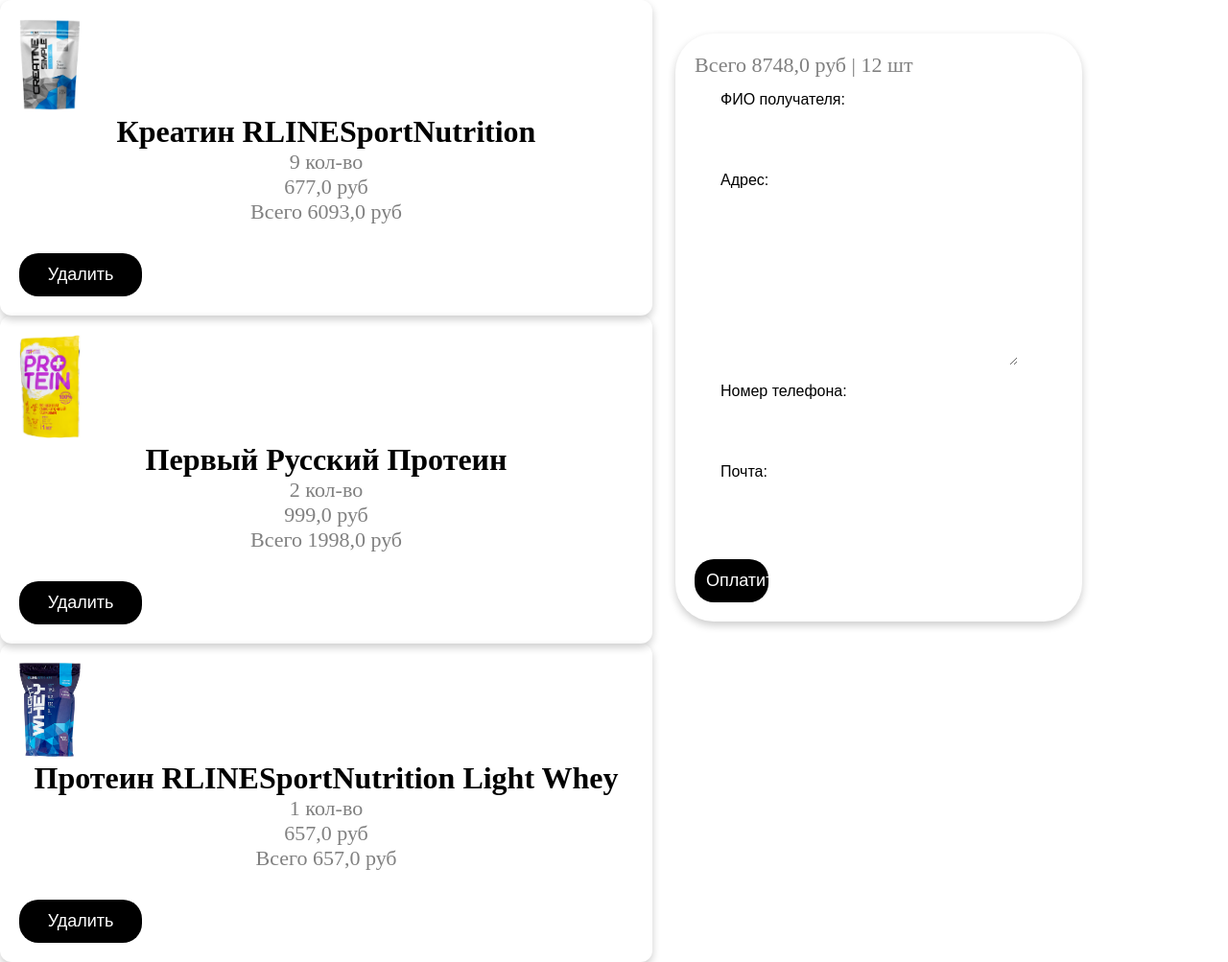
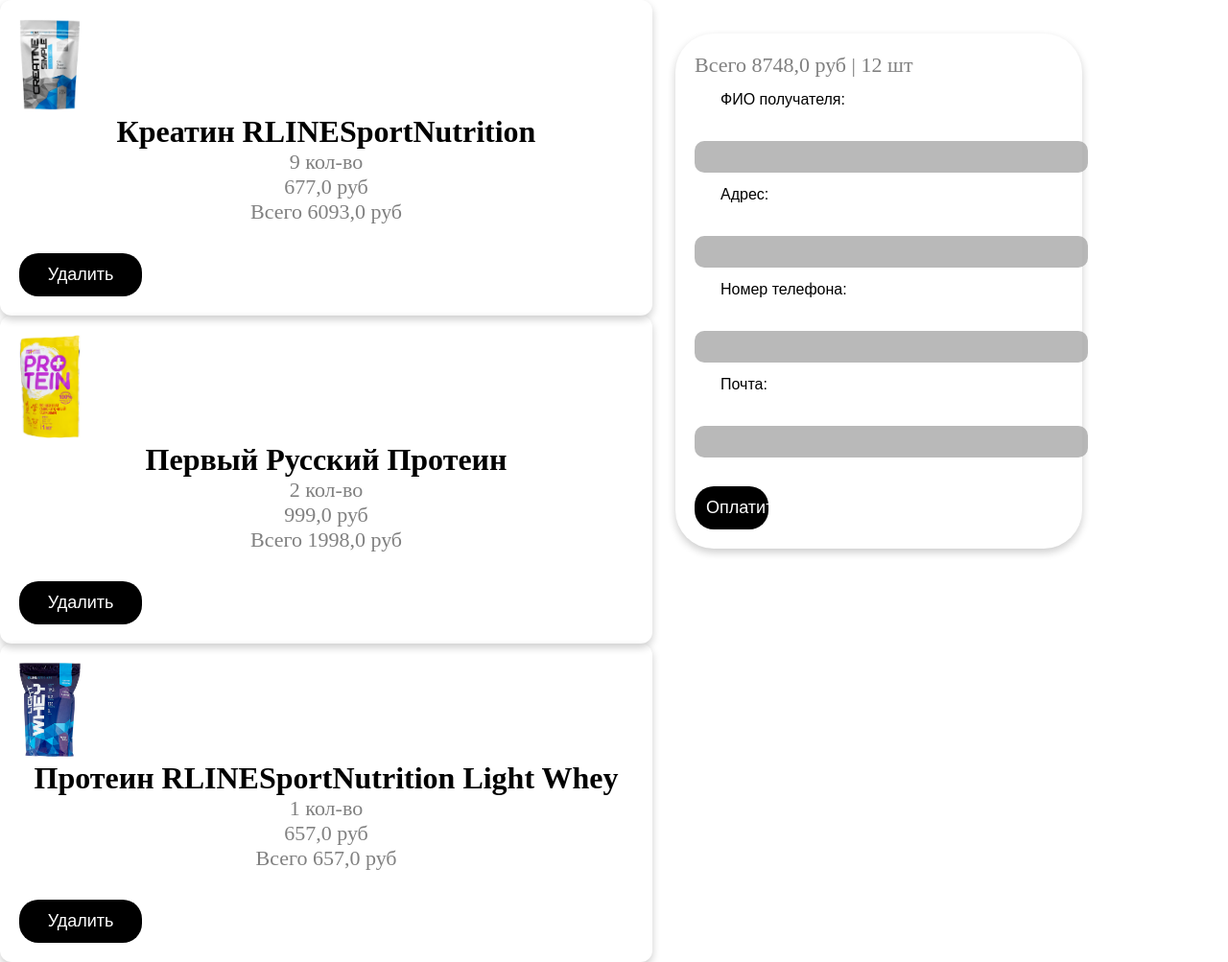
Before and after one commit to MorZLE/MAGaz, a Django app: page /basket/ in a window 1280 px wide. Shown: the part 45-1048 px from the top of the page at 96% size. Run offline with Django 4.2, Linux system fonts and the light colour scheme; data comes from the database, SQL or seed files in the repository.

Commit message:
заказ 1.2

```diff
--- a/magaz/starmart/forms.py
+++ b/magaz/starmart/forms.py
@@ -30,4 +30,10 @@ class LoginUserForm(AuthenticationForm):
 class OrderData(forms.ModelForm):
     class Meta:
         model = RecipientData
-        fields = "__all__"
+        fields = ('recipient', 'address', 'number', 'email')
+        widgets = {
+            'recipient': forms.TextInput(attrs={'class': 'basket-input'}),
+            'address': forms.TextInput(attrs={'class': 'basket-input'}),
+            'number': forms.TextInput(attrs={'class': 'basket-input'}),
+            'email': forms.TextInput(attrs={'class': 'basket-input'}),
+        }
--- a/magaz/starmart/logic/logic_basket.py
+++ b/magaz/starmart/logic/logic_basket.py
@@ -34,6 +34,7 @@ class LogicBasket:
         order = Order.objects.create(RecipientData=RecipientData.objects.create(**form), paid=False)
         for p in Basket.objects.filter(user=LogicBasket.user_authenticated(request)):
             OrderItem.objects.create(order=order, product=p.product, price=p.sum(), quantity=p.quantity)
+        LogicBasket.delete_user_basket(request)
 
     @staticmethod
     def user_authenticated(request):
@@ -42,3 +43,8 @@ class LogicBasket:
         else:
             user = request.session.session_key
         return user
+
+    @staticmethod
+    def delete_user_basket(request):
+        basket = Basket.objects.filter(user=LogicBasket.user_authenticated(request))
+        basket.delete()
--- a/magaz/starmart/models.py
+++ b/magaz/starmart/models.py
@@ -104,8 +104,6 @@ class Order(models.Model):
     paid = models.BooleanField(default=False, verbose_name='Оплата')
     status = models.ForeignKey(StatusOrder, on_delete=models.CASCADE, verbose_name='Статус заказа', default=1)
 
-
-
     class Meta:
         verbose_name = "Заказ"
         verbose_name_plural = 'Заказ'
@@ -122,6 +120,3 @@ class OrderItem(models.Model):
         verbose_name = "Товары заказа"
         verbose_name_plural = 'Товары заказа'
         ordering = ['order']
-
-    def __str__(self):
-        return self.pk
--- a/magaz/starmart/static/starmart/css/styles.css
+++ b/magaz/starmart/static/starmart/css/styles.css
@@ -220,7 +220,10 @@ body {
 .form-input {
     width: 400px;
     font-size: 20px;
-    background-color: rgba(243, 240, 240, 0.81);;
+    background-color: rgba(169, 169, 169, 0.81);
+    border-radius: 10px;
+    padding:5px;
+
 }
 
 .form-label {
@@ -341,10 +344,9 @@ body {
     border-radius: 20px;
 }
 .basket input{
-    background-color: #dddddd;
+    background-color: #acacac;
     width: 3em;
     height: 2em;
-
 
 }
 
@@ -363,13 +365,15 @@ body {
 }
 
 .basket_all {
-      box-shadow: 0 4px 8px 0 rgba(0, 0, 0, 0.2);
-      width: 30%;
-      position: absolute;
+   box-shadow: 0 4px 8px 0 rgba(0, 0, 0, 0.2);
+   width: 30%;
+   position: absolute;
       border-radius: 40px;
       padding: 20px;
     left: 55%;
     top: 10%;
+    background-color: #ffffff;
+
 }
 
 .basket_all button {
@@ -385,3 +389,12 @@ body {
   margin-top: 30px;
   border-radius: 20px;
 }
+.basket-input {
+    width: 400px;
+    font-size: 20px;
+    background-color: rgba(169, 169, 169, 0.81);
+    border-radius: 10px;
+    padding:5px;
+
+}
+}
--- a/magaz/starmart/templates/starmart/basket.html
+++ b/magaz/starmart/templates/starmart/basket.html
@@ -16,14 +16,9 @@
         </div>
         <hr>
     {% endfor %}
-{% else %}
-    <h2>Корзина пуста</h2>
-{%endif%}
 <form method="post">
     <div class="basket_all">
-
               <p class="price">Всего {{basket.total_sum}} руб | {{basket.total_qu}} шт
-
         {% csrf_token %}
         <div class="form-error">{{ form.non_field_errors }}</div>
             {% for f in form%}
@@ -33,4 +28,8 @@
         <a><button  type="submit">Оплатить</button></a>
             </div>
 </form>
+{% else %}
+    <h2>Корзина пуста</h2>
+{%endif%}
+
 {% endblock %}
```
